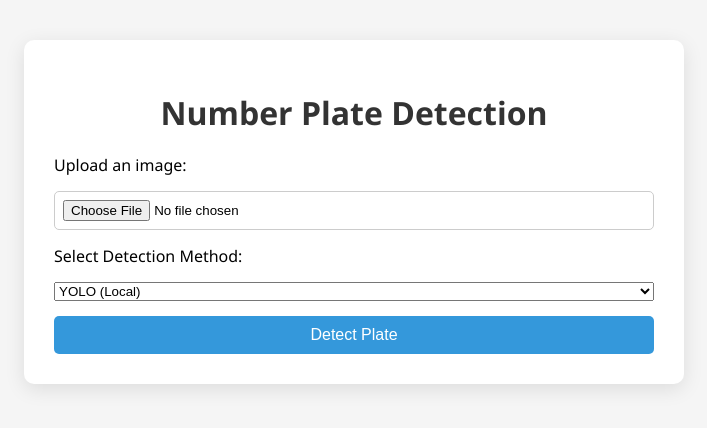
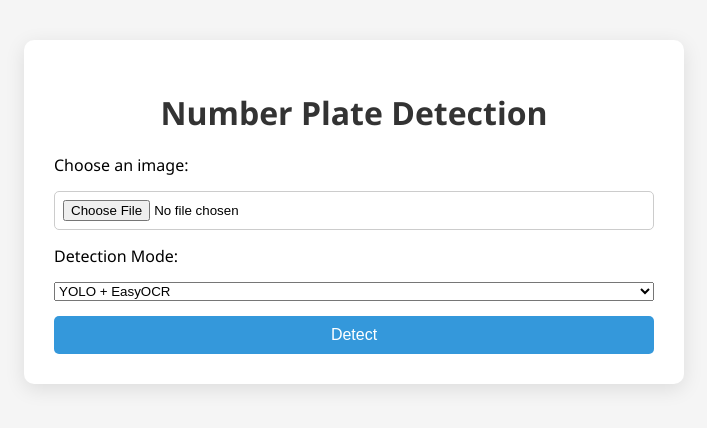
Before and after one commit to MUH1907364/number_plate, a Flask app: page / in a window 1280 px wide. Shown: the top 428 px of the page, without its empty margins (286-993 px from the left). Run offline with Flask 3, Linux system fonts and the light colour scheme.

Commit message:
Updated app.py

```diff
--- a/app.py
+++ b/app.py
@@ -1,26 +1,25 @@
 from flask import Flask, request, render_template
 from ultralytics import YOLO
-import requests
 import os
 import cv2
 import easyocr
+import requests
 
 app = Flask(__name__)
 
-# Model & OCR
+# Load YOLO model and OCR
 model = YOLO('./models/number_plate.pt')
 reader = easyocr.Reader(['en'], gpu=False)
+
+# API key and URL
+API_KEY = "8aa098a3f7ff9dcd8205440b25713179db7d0c6f"
+API_URL = "https://api.platerecognizer.com/v1/plate-reader/"
 
 # Folders
 UPLOAD_FOLDER = './static/uploads'
 RESULT_FOLDER = './static/results'
 os.makedirs(UPLOAD_FOLDER, exist_ok=True)
 os.makedirs(RESULT_FOLDER, exist_ok=True)
-
-# API Config
-USE_API = True  # Toggle this to True to use Plate Recognizer API
-PLATE_RECOGNIZER_API_KEY = "8aa098a3f7ff9dcd8205440b25713179db7d0c6f"
-PLATE_RECOGNIZER_URL = "https://api.platerecognizer.com/v1/plate-reader/"
 
 @app.route('/')
 def index():
@@ -39,58 +38,67 @@ def upload():
     filepath = os.path.join(UPLOAD_FOLDER, filename)
     file.save(filepath)
 
+    use_api = request.form.get("detection_mode") == "api"
+
+    if use_api:
+        with open(filepath, 'rb') as img_file:
+            response = requests.post(
+                API_URL,
+                files={'upload': img_file},
+                headers={'Authorization': f'Token {API_KEY}'}
+            )
+
+        if response.status_code == 200:
+            result = response.json()
+            if result['results']:
+                plate_text = result['results'][0]['plate'].upper()
+                confidence = round(result['results'][0]['score'] * 100, 2)
+            else:
+                plate_text = "No plate detected"
+                confidence = None
+
+            return render_template(
+                'index.html',
+                plate_text=plate_text,
+                confidence=confidence,
+                uploaded_file=filename,
+                result_file=filename
+            )
+        else:
+            return render_template('index.html', error="API call failed", uploaded_file=filename)
+
+    # Else use YOLO + EasyOCR
+    results = model.predict(source=filepath, save=False)
+    boxes = results[0].boxes.xyxy.cpu().numpy()
+    img = cv2.imread(filepath)
     plate_text = "No text detected"
-    confidence = "N/A"
+    confidence = None
     result_filename = f"result_{filename}"
     result_path = os.path.join(RESULT_FOLDER, result_filename)
 
-    if USE_API:
-        try:
-            with open(filepath, 'rb') as f:
-                response = requests.post(
-                    PLATE_RECOGNIZER_URL,
-                    files={'upload': f},
-                    headers={'Authorization': f'Token {PLATE_RECOGNIZER_API_KEY}'}
-                )
+    if len(boxes) > 0:
+        x1, y1, x2, y2 = map(int, boxes[0])
+        cropped = img[y1:y2, x1:x2]
+        rgb = cv2.cvtColor(cropped, cv2.COLOR_BGR2RGB)
+        ocr_results = reader.readtext(rgb)
+        if ocr_results:
+            plate_text = " ".join([res[1] for res in ocr_results])
+            confidence = round(ocr_results[0][2] * 100, 2)
 
-            if response.status_code == 200:
-                data = response.json()
-                if data['results']:
-                    result = data['results'][0]
-                    plate_text = result['plate'].upper()
-                    confidence = f"{round(result['score'] * 100, 2)}%"
+        # Draw box and label
+        cv2.rectangle(img, (x1, y1), (x2, y2), (0, 255, 0), 2)
+        cv2.putText(img, plate_text, (x1, y1 - 10),
+                    cv2.FONT_HERSHEY_SIMPLEX, 1.0, (0, 0, 255), 2)
 
-                    box = result['box']
-                    img = cv2.imread(filepath)
-                    cv2.rectangle(img, (box['xmin'], box['ymin']), (box['xmax'], box['ymax']), (0, 255, 0), 2)
-                    cv2.putText(img, plate_text, (box['xmin'], box['ymin'] - 10), cv2.FONT_HERSHEY_SIMPLEX, 1.0, (0, 0, 255), 2)
-                    cv2.imwrite(result_path, img)
-                else:
-                    plate_text = "API Error: No result found"
-            else:
-                plate_text = f"API Error: {response.status_code}"
-        except Exception as e:
-            plate_text = f"API Exception: {str(e)}"
+    cv2.imwrite(result_path, img)
 
-    else:
-        results = model.predict(source=filepath, save=False)
-        boxes = results[0].boxes.xyxy.cpu().numpy()
-
-        img = cv2.imread(filepath)
-        if len(boxes) > 0:
-            x1, y1, x2, y2 = map(int, boxes[0])
-            cropped = img[y1:y2, x1:x2]
-            rgb = cv2.cvtColor(cropped, cv2.COLOR_BGR2RGB)
-            ocr_results = reader.readtext(rgb)
-            if ocr_results:
-                plate_text = " ".join([res[1].strip() for res in ocr_results])
-                confidence = f"{round(ocr_results[0][2] * 100, 2)}%"
-            cv2.rectangle(img, (x1, y1), (x2, y2), (0, 255, 0), 2)
-            cv2.putText(img, plate_text, (x1, y1 - 10), cv2.FONT_HERSHEY_SIMPLEX, 1.0, (0, 0, 255), 2)
-
-        cv2.imwrite(result_path, img)
-
-    return render_template('index.html', plate_text=plate_text, confidence=confidence, uploaded_file=filename, result_file=result_filename)
+    return render_template(
+        'index.html',
+        plate_text=plate_text,
+        confidence=confidence,
+        uploaded_file=filename,
+        result_file=result_filename
+    )
 
 if __name__ == '__main__':
     app.run(debug=True)
--- a/templates/index.html
+++ b/templates/index.html
@@ -10,17 +10,21 @@
   <div class="container">
     <h1>Number Plate Detection</h1>
 
+    {% if error %}
+      <p style="color: red;">{{ error }}</p>
+    {% endif %}
+
     <form action="/upload" method="POST" enctype="multipart/form-data">
-      <label for="file">Upload an image:</label>
+      <label for="file">Choose an image:</label>
       <input type="file" name="file" id="file" accept="image/*" required>
 
-      <label for="detection_method">Select Detection Method:</label>
-      <select name="detection_method" id="detection_method">
-        <option value="yolo" selected>YOLO (Local)</option>
+      <label for="detection_mode">Detection Mode:</label>
+      <select name="detection_mode" id="detection_mode">
+        <option value="yolo">YOLO + EasyOCR</option>
         <option value="api">Plate Recognizer API</option>
       </select>
 
-      <button type="submit">Detect Plate</button>
+      <button type="submit">Detect</button>
     </form>
 
     {% if plate_text %}
@@ -28,14 +32,18 @@
       <h3>Detected Plate:</h3>
       <p class="plate">{{ plate_text }}</p>
 
+      {% if confidence %}
+        <p class="confidence">Confidence: {{ confidence }}%</p>
+      {% endif %}
+
       <div class="images">
         <div>
           <h4>Uploaded Image:</h4>
-            <img src="{{ url_for('static', filename='uploads/' + uploaded_file) }}" alt="Uploaded Image" class="resized-img"/>
+          <img src="{{ url_for('static', filename='uploads/' + uploaded_file) }}" alt="Uploaded Image" />
         </div>
         <div>
           <h4>Detected Image:</h4>
-            <img src="{{ url_for('static', filename='results/' + result_file) }}" alt="Detected Result" class="resized-img"/>
+          <img src="{{ url_for('static', filename='results/' + result_file) }}" alt="Detected Image" />
         </div>
       </div>
     </div>
```
Lines whose indentation alone changed are shown as unchanged.
